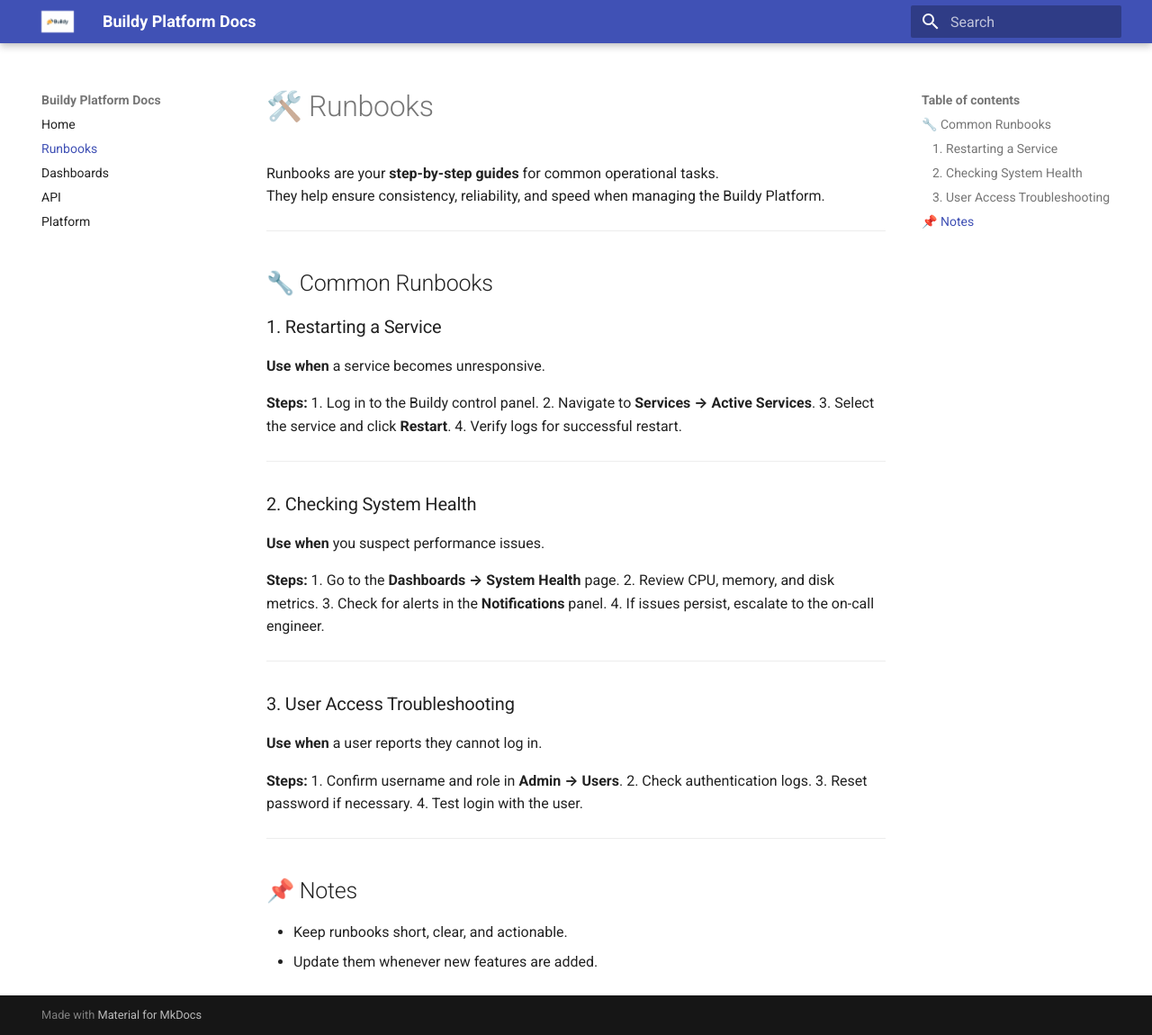
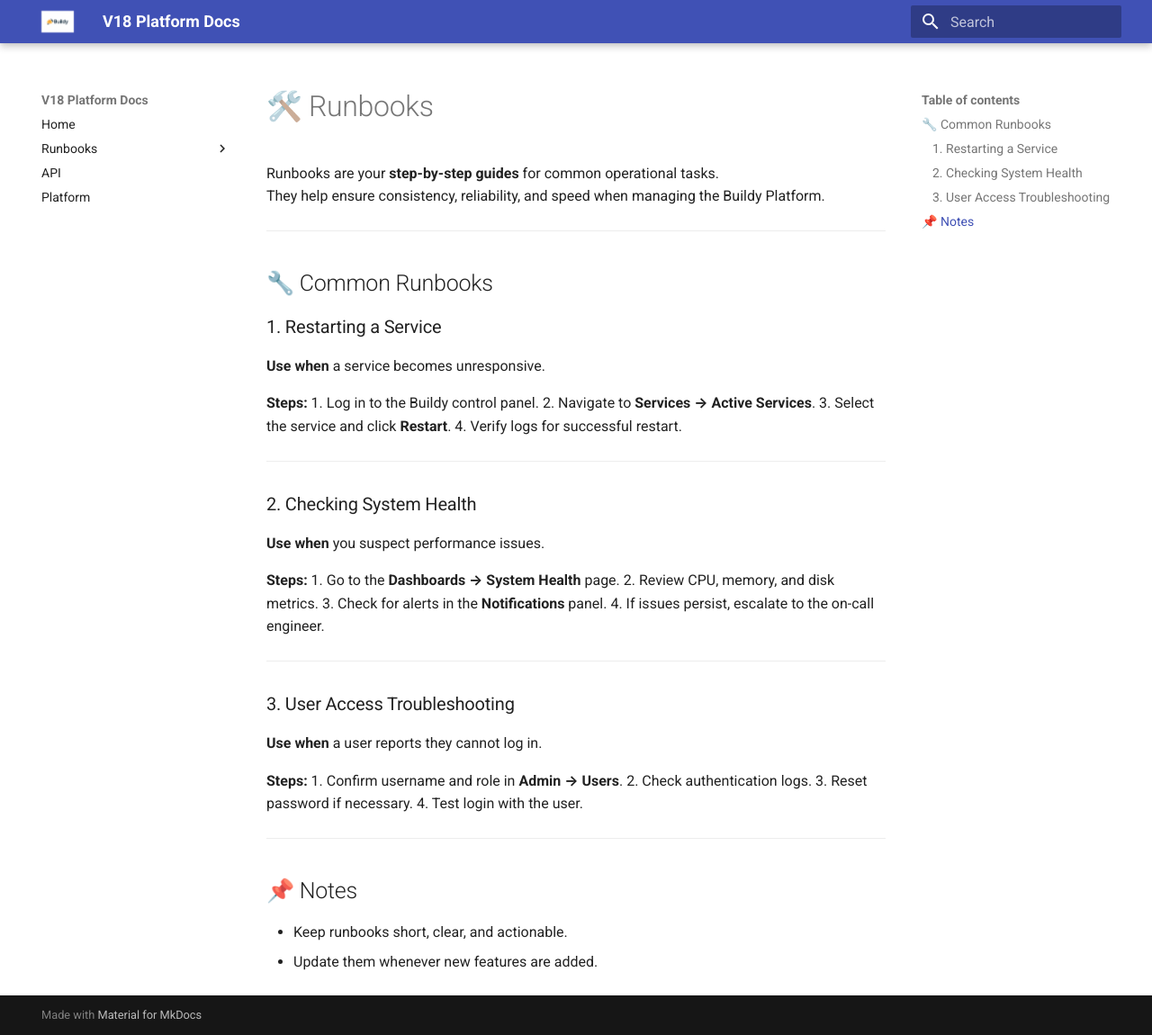
Before and after one commit to Kello54/Buildy, an MkDocs documentation site: the page built from docs/runbooks.md, in a window 1280 px wide and 1150 px high. Shown: the whole window at 90% size. Built offline with MkDocs 1.6.1 and Material for MkDocs 9.7.7, drawn with Linux system fonts in a browser that asks for light colours.

Commit message:
Update mkdocs.yml

```diff
--- a/mkdocs.yml
+++ b/mkdocs.yml
@@ -1,26 +1,19 @@
-site_name: Buildy Platform Docs
-site_url: https://kello54.github.io/Buildy/
-site_description: Documentation for the Buildy platform
+site_name: V18 Platform Docs
 
 theme:
   name: material
   logo: images/logo.png
   favicon: images/favicon.png
 
-nav:
-  - Home: index.md
-  - Runbooks: runbooks.md
-  - Dashboards: dashboards.md
-  - API: api.md
-  - Platform: platform.md
-
 plugins:
   - search
   - swagger-ui:
       spec_file: docs/platform.json
 
-markdown_extensions:
-  - admonition
-  - codehilite
-  - toc:
-      permalink: true
+nav:
+  - Home: index.md
+  - Runbooks:
+      - Overview: runbooks/index.md
+      - Dashboards: runbooks/dashboards.md
+  - API: api.md
+  - Platform: platform.md
```
